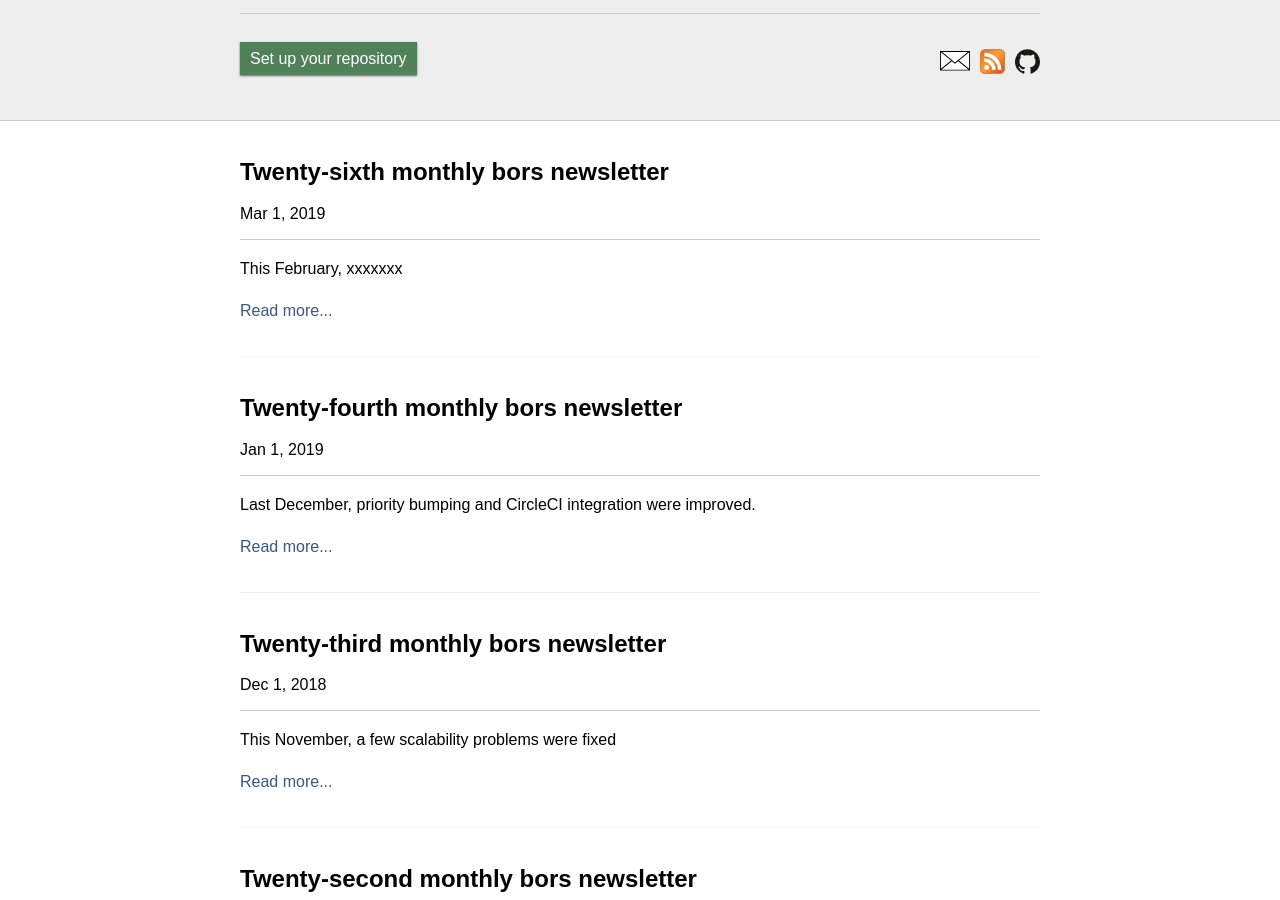
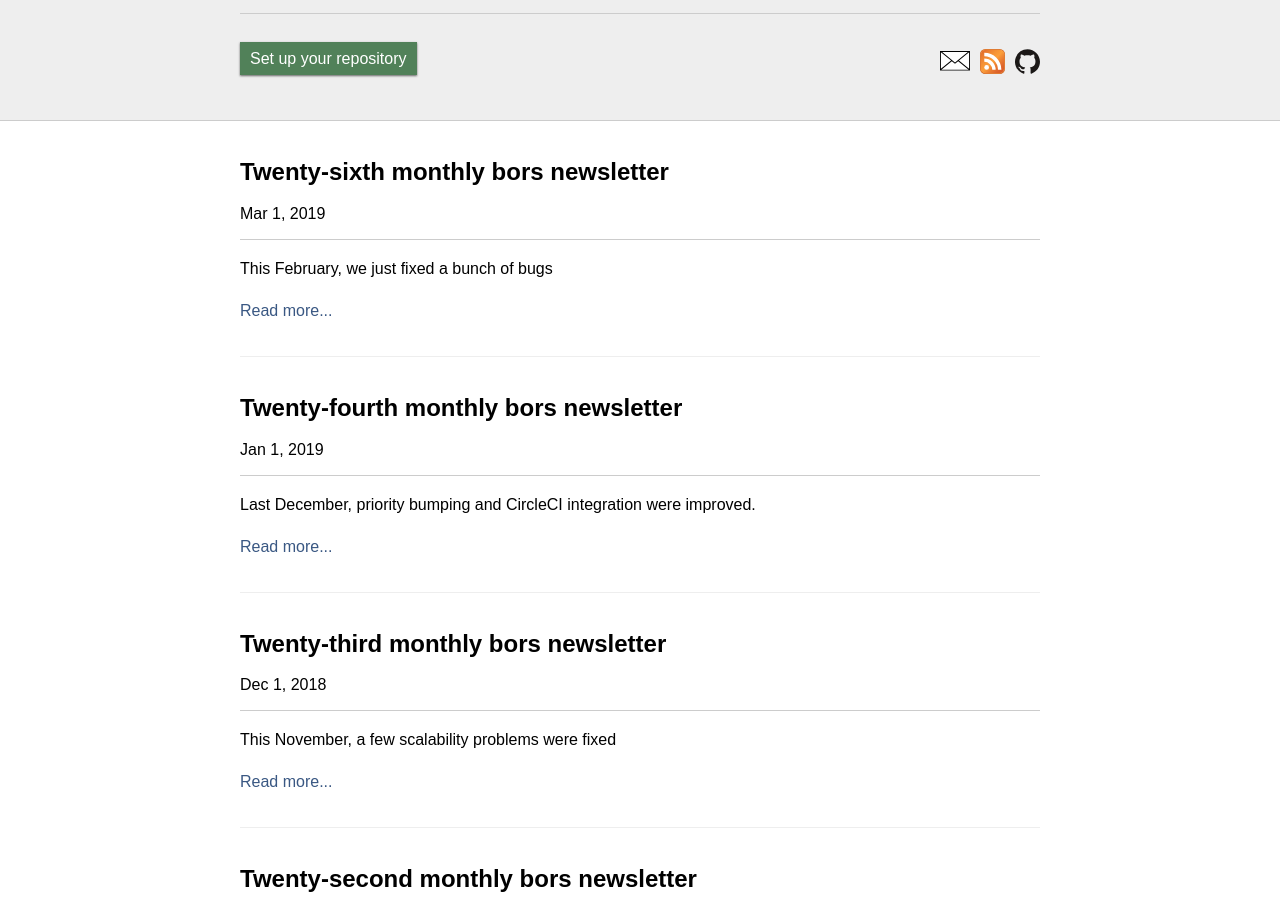
Before and after one commit to bors-ng/bors-ng.github.io, a Jekyll site: the page built from index.html, in a window 1280 px wide and 900 px high, scrolled down 1171 px. Built offline with Jekyll 4.4.1, drawn with Linux system fonts in a browser that asks for light colours; the list of posts is cut into pages by our own code.

Commit message:
Add summary

```diff
--- a/_posts/2019-03-01-tmib-26.md
+++ b/_posts/2019-03-01-tmib-26.md
@@ -2,7 +2,7 @@
 layout:     post
 title:      Twenty-sixth monthly bors newsletter
 date:       2019-03-01 00:00:00
-summary:    This February, xxxxxxx
+summary:    This February, we just fixed a bunch of bugs
 categories: newsletter
 ---
 
```
